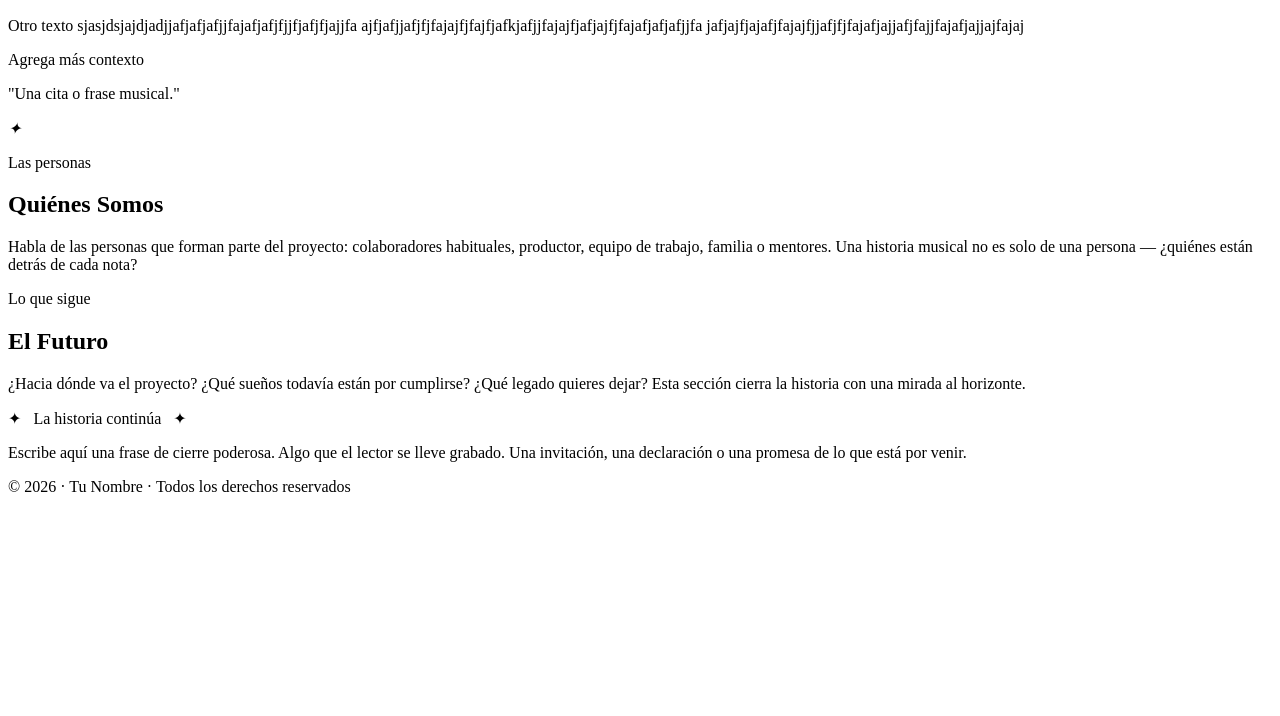
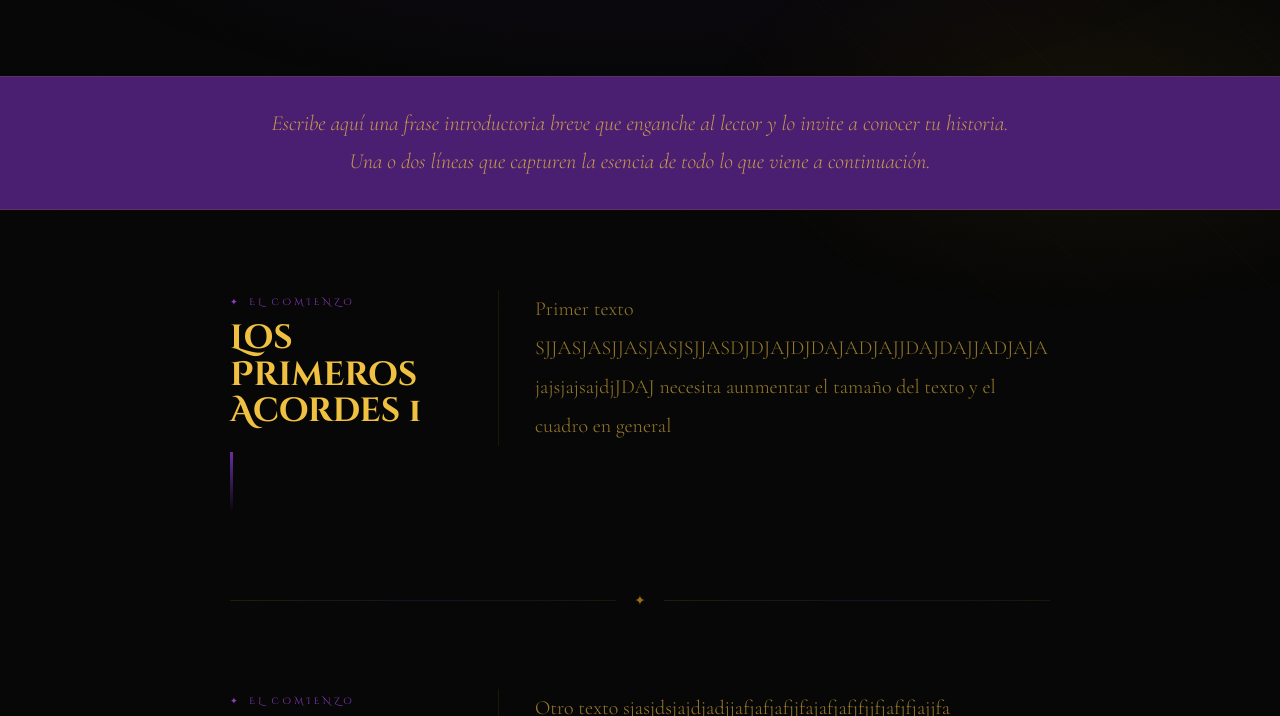
Before and after one commit to diegocaldera-max/Mi-M-sica, a plain HTML site: page historia.html in a window 1280 px wide. Shown: the part 484-1200 px from the top of the page. Before the commit the page ends 996 px from the top, so only its background shows below. Drawn offline with nearby package versions, Linux system fonts and the light colour scheme; the site is published under a folder, as on GitHub Pages, so addresses that start at the root find nothing.

Commit message:
Fix stylesheet link path in historia.html

```diff
--- a/historia.html
+++ b/historia.html
@@ -9,7 +9,7 @@
   <link href="https://fonts.googleapis.com/css2?family=Cinzel+Decorative:wght@400;700;900&family=Cormorant+Garamond:ital,wght@0,300;0,400;1,300&display=swap" rel="stylesheet"/>
 
   <!-- Estilos de esta página -->
-  <link rel="stylesheet" href="/historia.css"/>
+  <link rel="stylesheet" href="historia.css"/>
 </head>
 <body>
 
```
